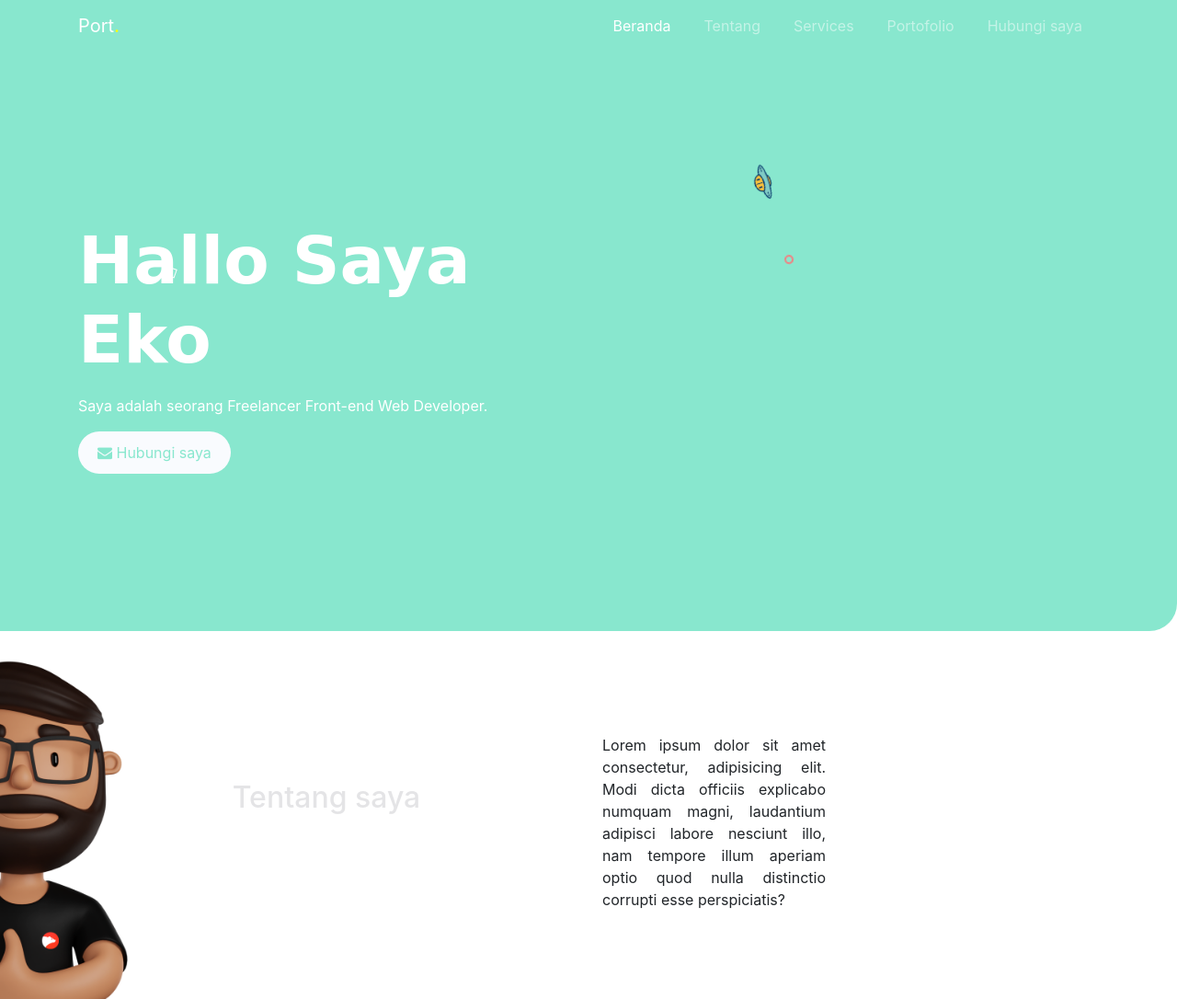
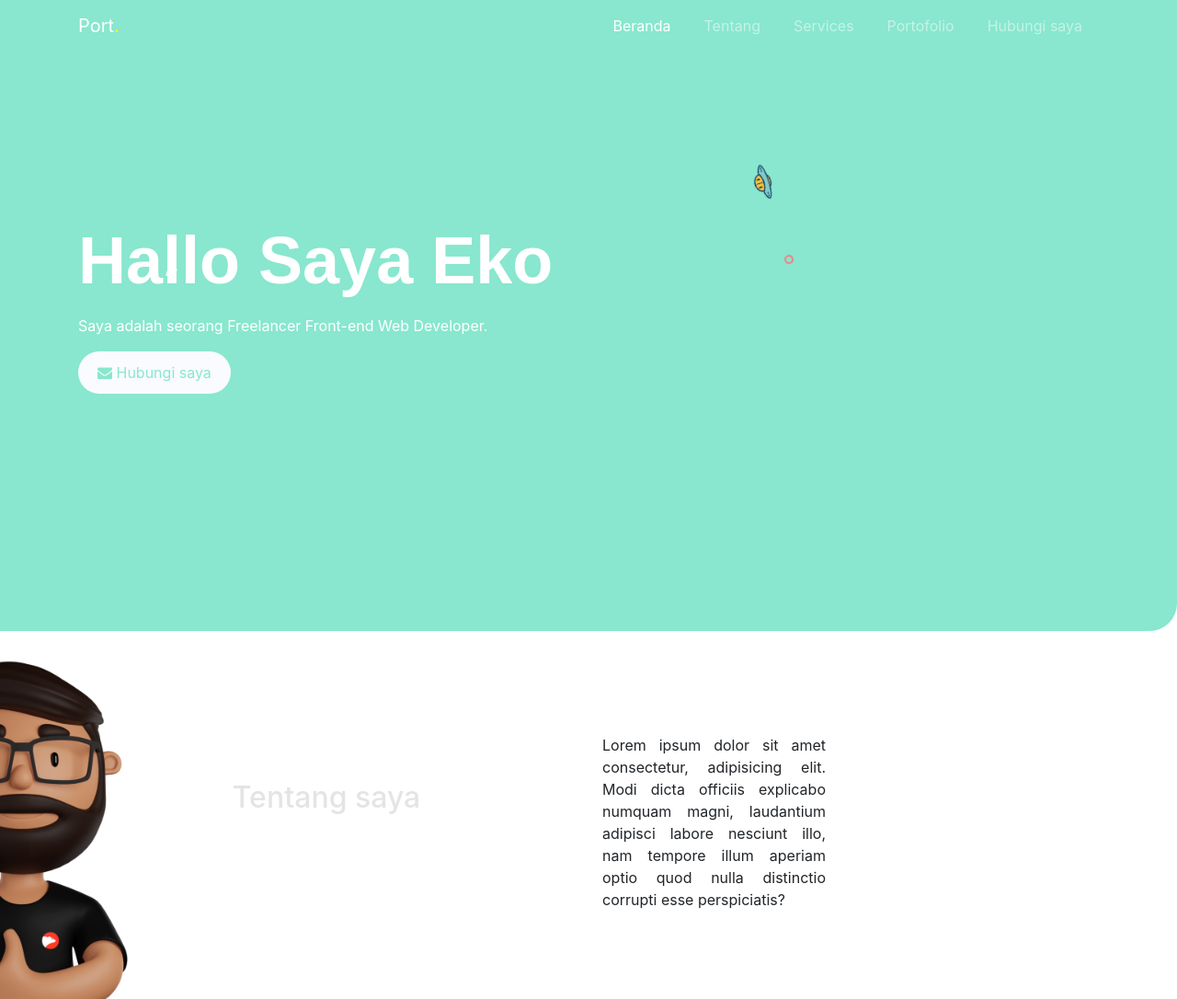
Before and after one commit to ekoprasetyo98/landing-page-portofolio, a plain HTML site: page index.html in a window 1280 px wide. Shown: the top 1086 px of the page at 92% size. Drawn offline with nearby package versions, Linux system fonts and the light colour scheme.

Commit message:
Update style.css

```diff
--- a/css/style.css
+++ b/css/style.css
@@ -16,7 +16,7 @@ html{
 }
 
 .introduce{
-    font-family: 'Coming Soon', cursive;
+    font-family: 'Coming Soon', sans-serif;
     font-weight: bold;
     font-size: 72px;
 }
```
